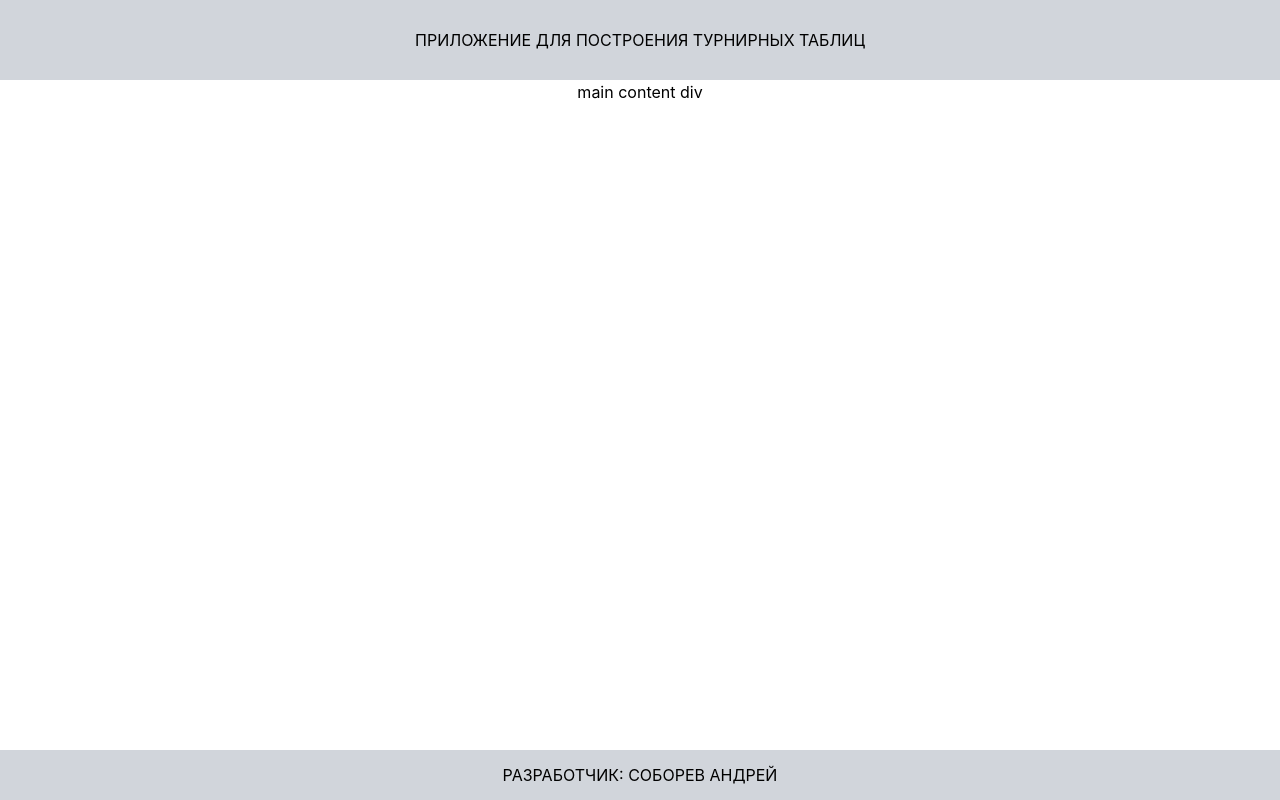
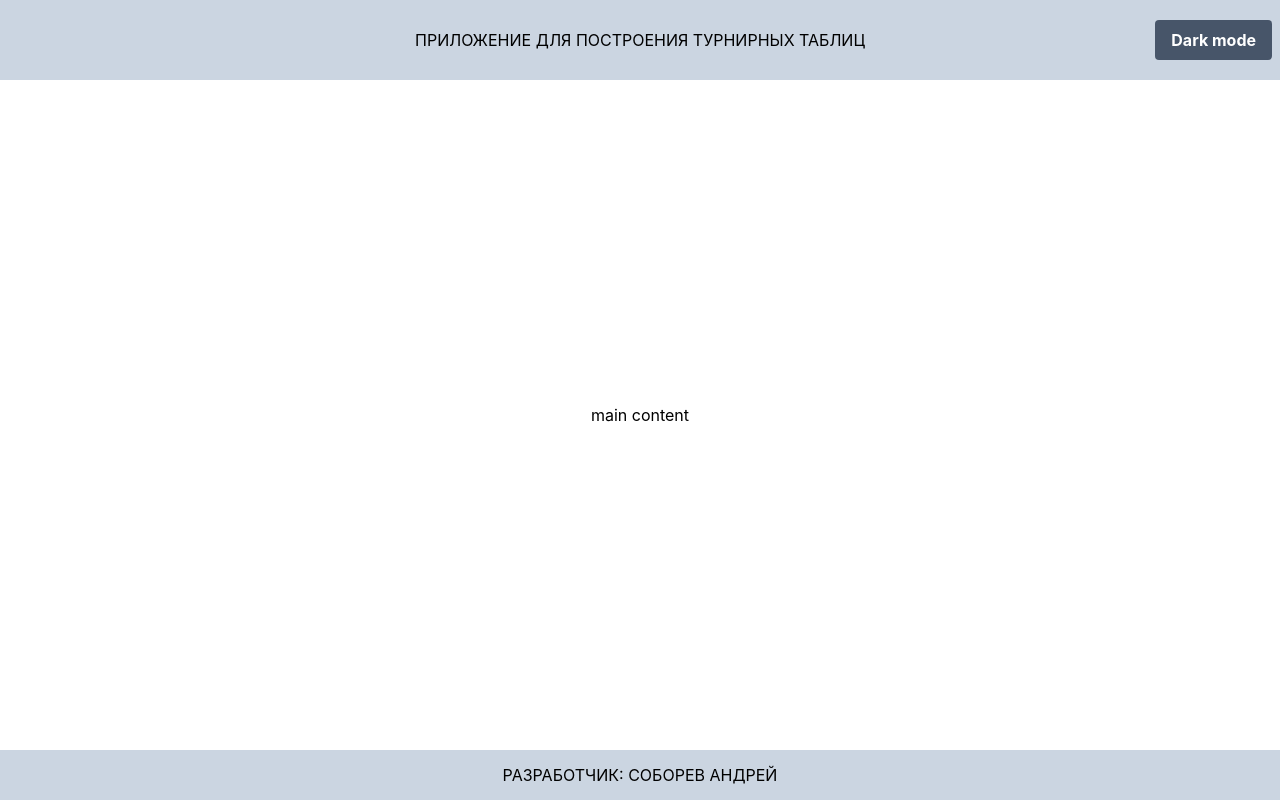
Before and after one commit to Andrew1996-la/tournament-grid, a React (Create React App) app: page / in a window 1280 px wide. Built offline with nearby package versions, Linux system fonts and the light colour scheme.

Commit message:
Добавил кнопку ButtonTheme и настроил переключение темы

```diff
--- a/public/index.html
+++ b/public/index.html
@@ -26,7 +26,7 @@
     -->
     <title>React App</title>
   </head>
-  <body>
+  <body className='dark'>
     <noscript>You need to enable JavaScript to run this app.</noscript>
     <div id="root"></div>
     <!--
--- /dev/null
+++ b/src/UI/ButtonTheme.jsx
@@ -0,0 +1,29 @@
+import React from "react";
+import { useEffect, useState } from "react";
+
+function ButtonTheme(props) {
+  const [theme, setTheme] = useState("light");
+
+  useEffect(() => {
+    if (theme === "dark") {
+      document.documentElement.classList.add("dark");
+    } else {
+      document.documentElement.classList.remove("dark");
+    }
+  }, [theme]);
+
+  const handleChangeTheme = () => {
+    setTheme(theme === "dark" ? "light" : "dark");
+  };
+
+  return (
+    <button
+      className="dark:bg-bgLightMode bg-gridBgDarkMode dark:text-textLightMode text-textDarkMode absolute top-[20px] right-2 bg-emerald-700 hover:bg-emerald-900 text-white font-bold py-2 px-4 rounded"
+      onClick={handleChangeTheme}
+    >
+      Dark mode
+    </button>
+  );
+}
+
+export default ButtonTheme;
--- a/src/components/Footer.jsx
+++ b/src/components/Footer.jsx
@@ -1,7 +1,7 @@
 function Footer(props) {
   return (
-    <footer className="h-[50px] bg-gray-300">
-      <h2 className="h-[100%] uppercase flex justify-center items-center">
+    <footer className="h-[50px] dark:bg-bgDarkMode bg-bgLightMode">
+      <h2 className="h-[100%] dark:text-textDarkMode text-textLightMode uppercase flex justify-center items-center">
         Разработчик: Соборев Андрей
       </h2>
     </footer>
--- a/src/components/Grid.jsx
+++ b/src/components/Grid.jsx
@@ -1,5 +1,9 @@
 function Grid(props) {
-  return <main className="">main content div</main>;
+  return (
+    <main className="dark:bg-gridBgDarkMode bg-gridBgLightMode dark:text-textDarkMode text-textLightMode flex justify-center items-center flex-col h-[calc(100vh-130px)]">
+      <h2 className="block">main content</h2>
+    </main>
+  );
 }
 
 export default Grid;
--- a/src/components/Header.jsx
+++ b/src/components/Header.jsx
@@ -1,9 +1,12 @@
+import ButtonTheme from "../UI/ButtonTheme";
+
 function Header(props) {
   return (
-    <header className="h-[80px] bg-gray-300">
-      <h1 className="h-[100%] uppercase flex justify-center items-center">
+    <header className="h-[80px] dark:bg-bgDarkMode bg-bgLightMode">
+      <h1 className="h-[100%] dark:text-textDarkMode text-textLightMode uppercase flex justify-center items-center">
         Приложение для построения турнирных таблиц
       </h1>
+      <ButtonTheme />
     </header>
   );
 }
--- a/tailwind.config.js
+++ b/tailwind.config.js
@@ -1,10 +1,17 @@
 /** @type {import('tailwindcss').Config} */
 module.exports = {
-  content: [
-    "./src/**/*.{js,jsx,ts,tsx}",
-  ],
+  darkMode: "class",
+  content: ["./src/**/*.{js,jsx,ts,tsx}"],
   theme: {
+    colors: {
+      bgDarkMode: "rgb(30 41 59)",
+      bgLightMode: "rgb(203 213 225)",
+      textDarkMode: "#fff",
+      textLightMode: "#000",
+      gridBgLightMode: "rgb(255 255 255)",
+      gridBgDarkMode: "rgb(71 85 105)",
+    },
     extend: {},
   },
   plugins: [],
-}
+};
```
